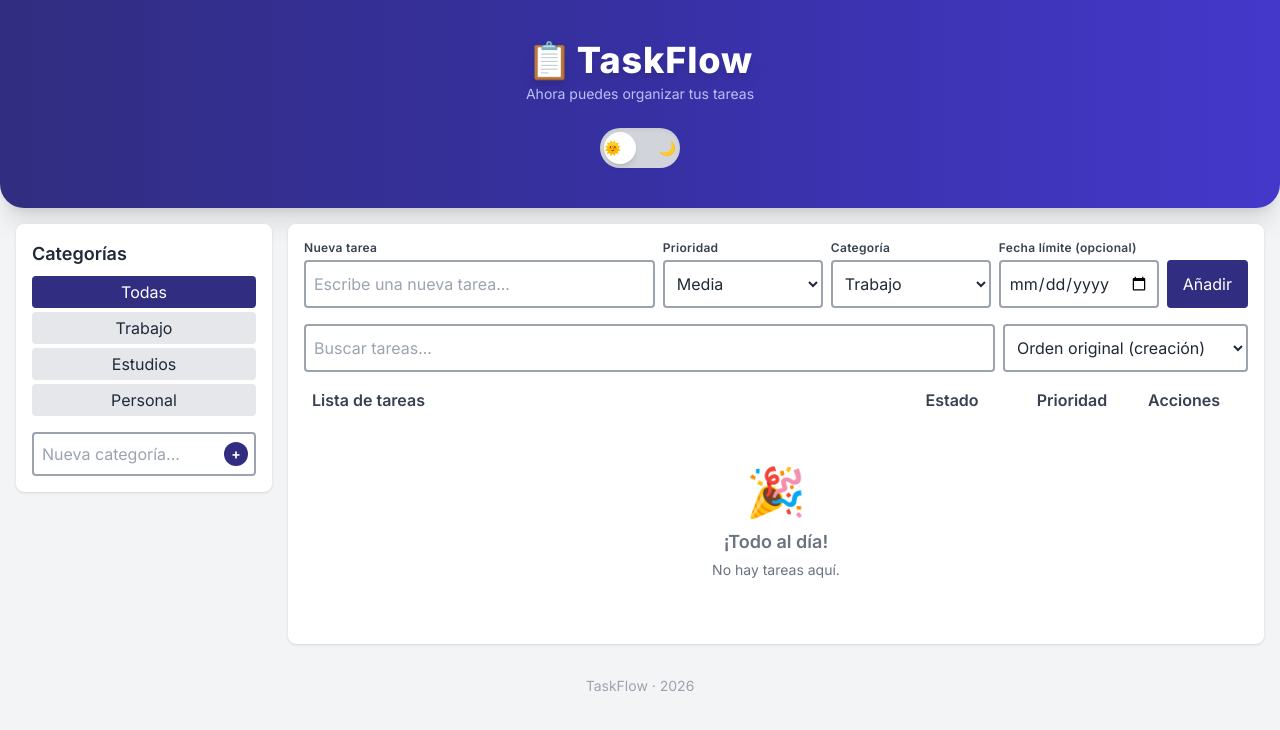
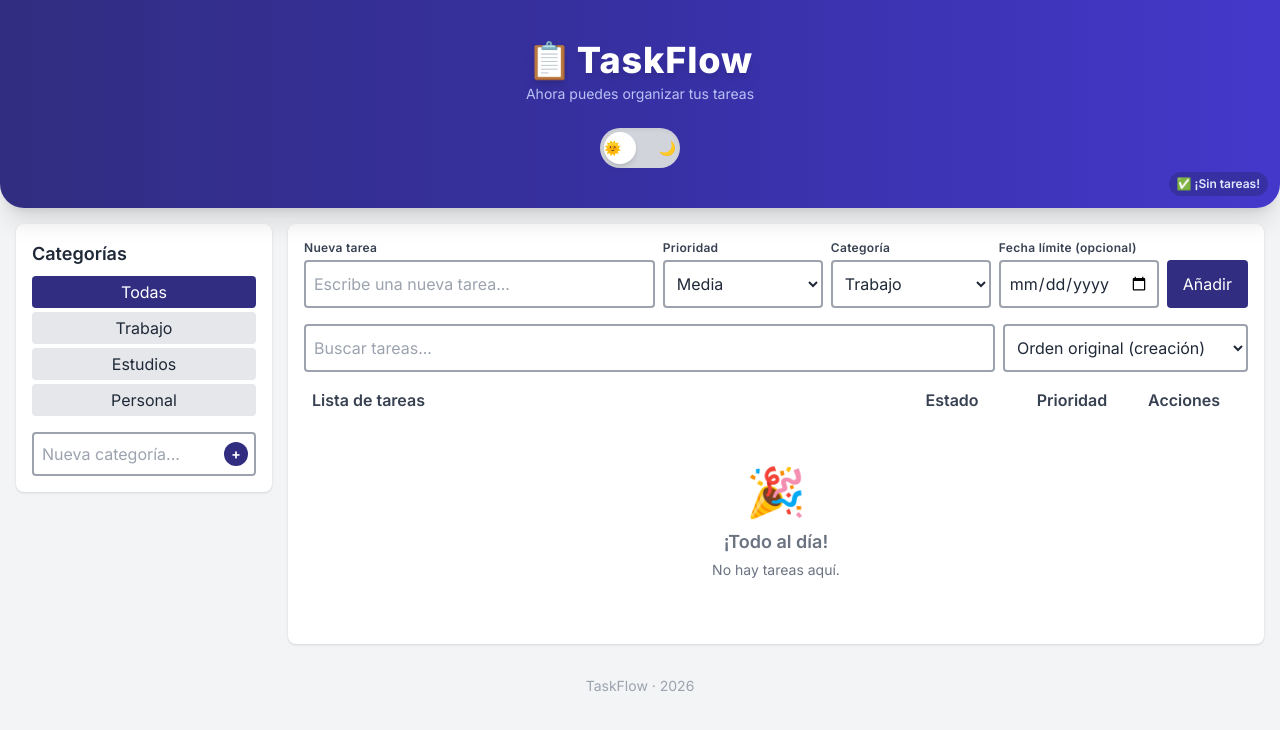
Before and after one commit to Josele97-dev/taskflow-project, a website: page index.html in a window 1280 px wide. Drawn offline with nearby package versions, Linux system fonts and the light colour scheme.

Commit message:
Añadido contador de tareas

```diff
--- a/app.js
+++ b/app.js
@@ -79,6 +79,23 @@ function getTextoBusquedaActual() {
  */
 function renderActual() {
     mostrarTareas(getCategoriaActiva(), getTextoBusquedaActual());
+    actualizarContador()
+}
+
+/**
+ * Actualiza el contador de tareas pendientes en la cabecera.
+ * Muestra "¡Sin tareas!" si no hay pendientes, o el número de pendientes en caso contrario.
+ */
+function actualizarContador() {
+    const pendientes = tareas.filter(t => !t.completada).length;
+    const contador = document.getElementById('contador-pendientes');
+    if (!contador) return;
+
+    if (pendientes === 0) {
+        contador.textContent = "✅ ¡Sin tareas!";
+    } else {
+        contador.textContent = `⏳ ${pendientes} tarea${pendientes === 1 ? '' : 's'} pendiente${pendientes === 1 ? '' : 's'}`;
+    }
 }
 
 // ------------------------------
--- a/index.html
+++ b/index.html
@@ -26,10 +26,15 @@
 
 <body class="bg-gray-100 dark:bg-gray-900 text-gray-800 transition-colors duration-500" style="font-family: 'Inter', sans-serif;">
 
-<header class="bg-gradient-to-r from-indigo-900 via-indigo-800 to-indigo-700
+<header class="relative bg-gradient-to-r from-indigo-900 via-indigo-800 to-indigo-700
                dark:from-gray-800 dark:via-gray-700 dark:to-gray-600
                text-white py-10 px-4 flex flex-col items-center text-center
                shadow-xl rounded-b-3xl transition-all duration-500">
+
+  <!-- Contador esquina superior derecha -->
+  <p id="contador-pendientes"
+   class="absolute bottom-3 right-3 text-xs font-semibold text-indigo-100 dark:text-gray-300 bg-indigo-800 dark:bg-gray-700 px-2 py-1 rounded-full max-w-[180px] whitespace-nowrap">
+</p>
 
   <h1 class="text-4xl font-extrabold tracking-wide drop-shadow-lg flex items-center gap-1">
     <span class="text-4xl">📋</span>
```
